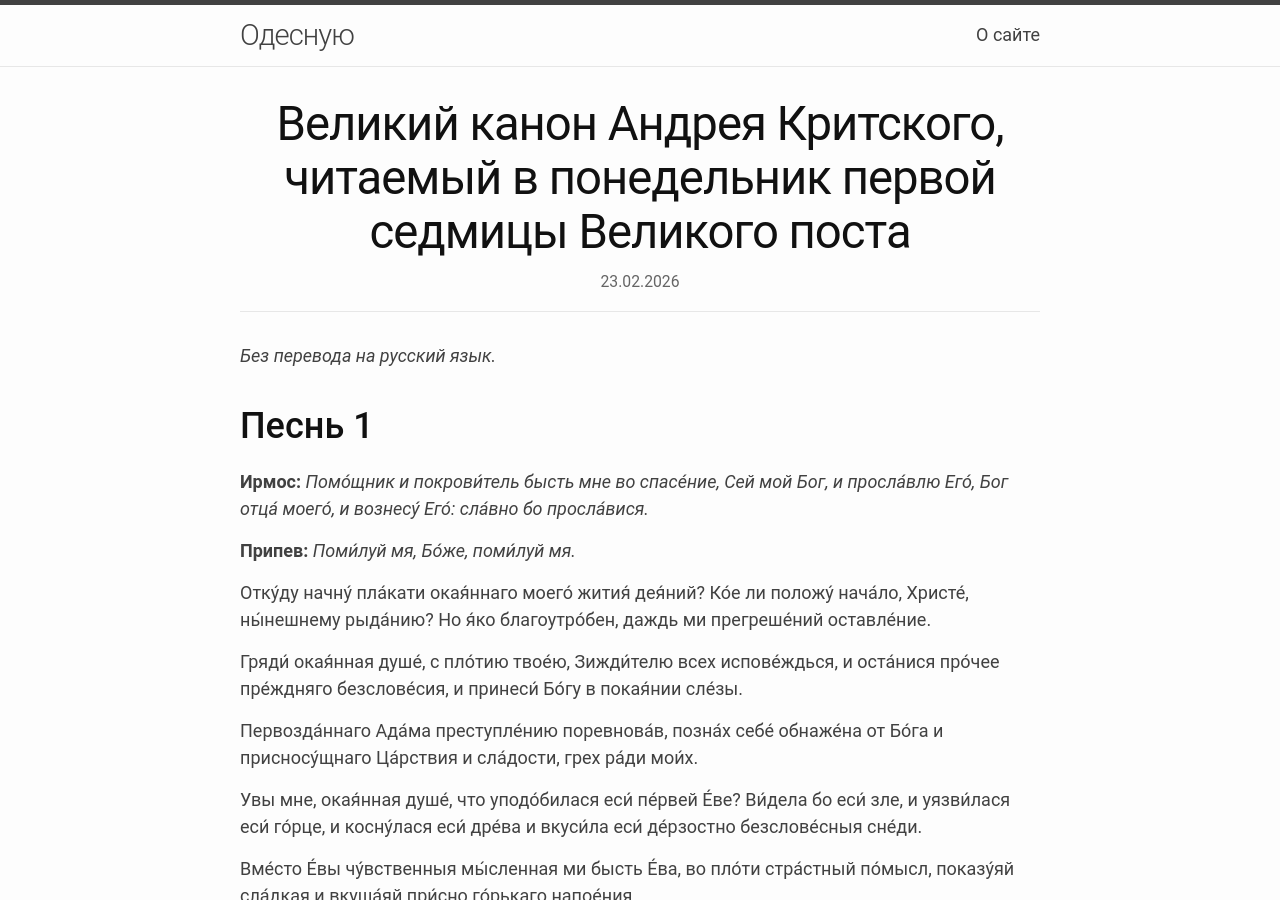
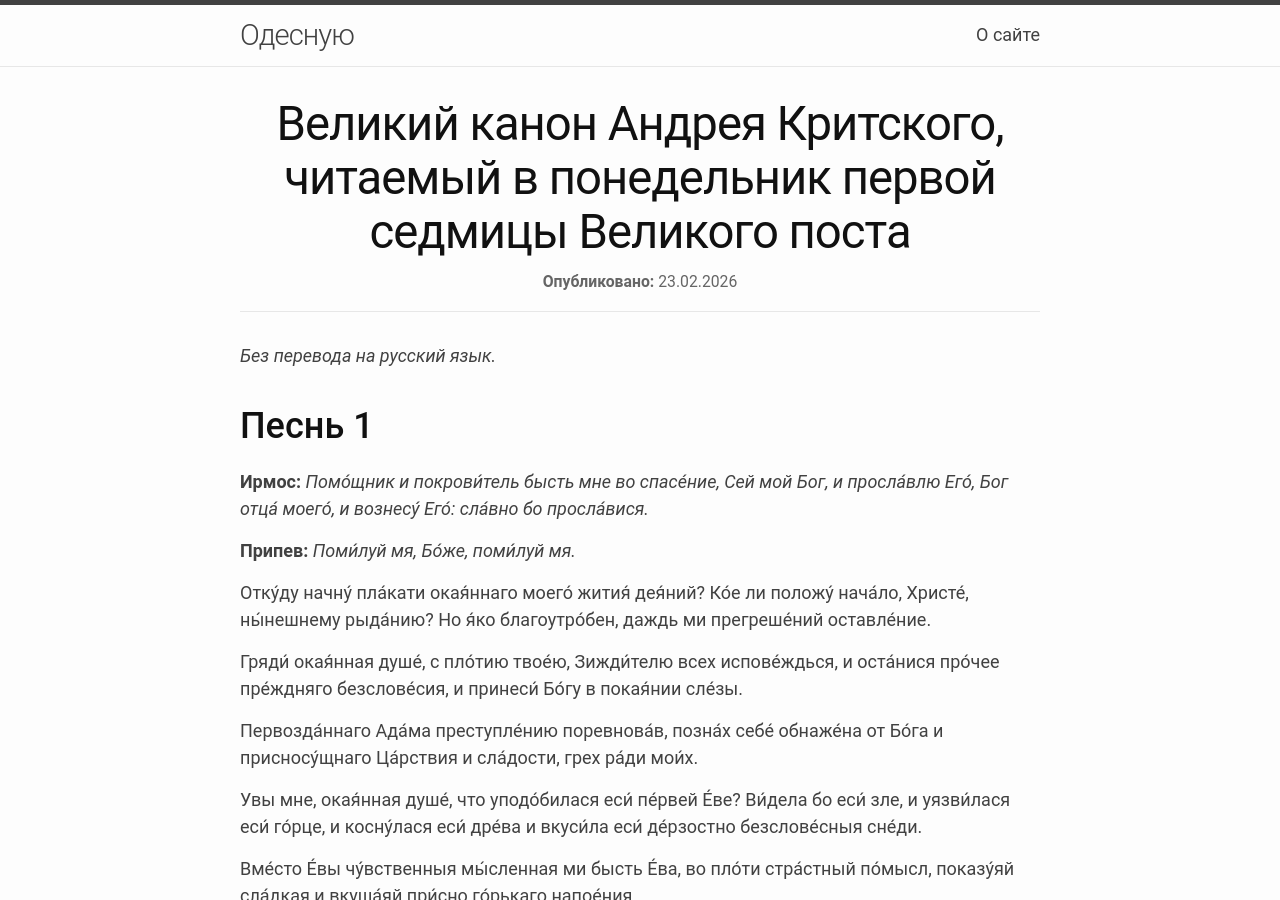
Before and after one commit to odesnuju/odesnuju.github.io, a Jekyll site: the page built from _posts/2026-02-23-kanon-andreya-kritstskogo-1s-poned.md, in a window 1280 px wide and 900 px high. Built offline with Jekyll 4.4.1, drawn with Linux system fonts in a browser that asks for light colours; nearby versions of some CDN libraries.

Commit message:
fix pub date

```diff
--- a/_layouts/post.html
+++ b/_layouts/post.html
@@ -8,7 +8,7 @@ layout: base
     <div class="post-meta">
       {%- assign date_format = site.minima.date_format | default: "%b %-d, %Y" -%}
       {% assign pdate = page.date | date_to_xmlschema %}
-      {%- if page.modified_date %}<span class="meta-label">Published:</span>{% endif %}
+      {%- if page.date %}<span class="meta-label">Опубликовано:</span>{% endif %}
       <time class="dt-published" datetime="{{ pdate }}" itemprop="datePublished">
         {{ pdate | date: date_format }}
       </time>
```
